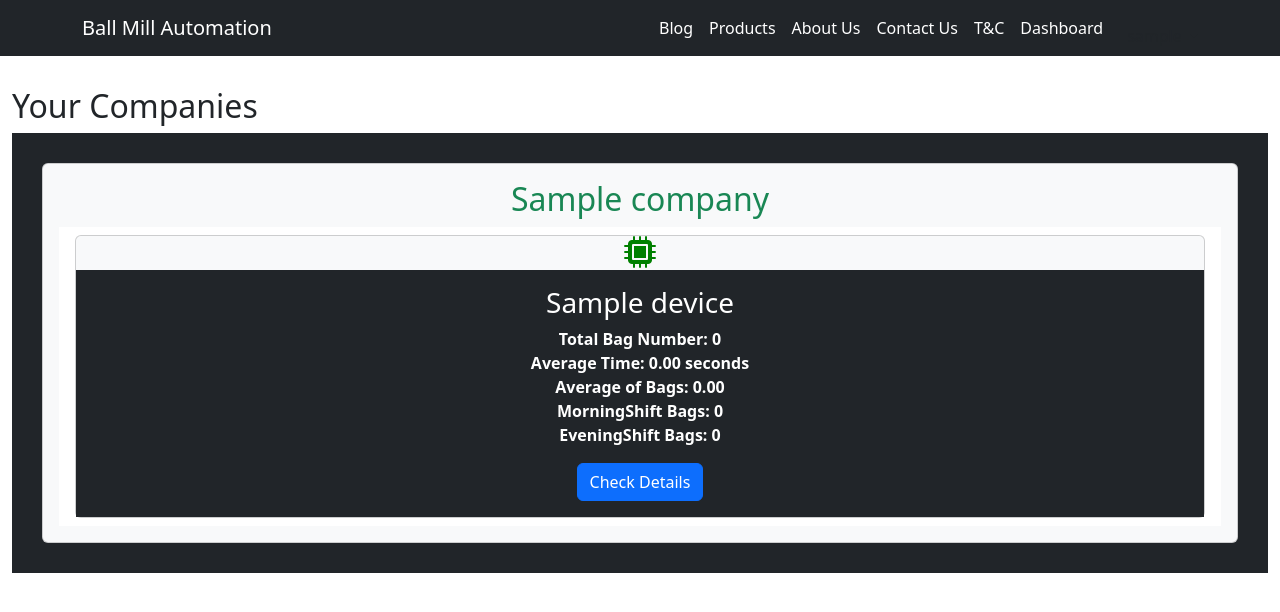
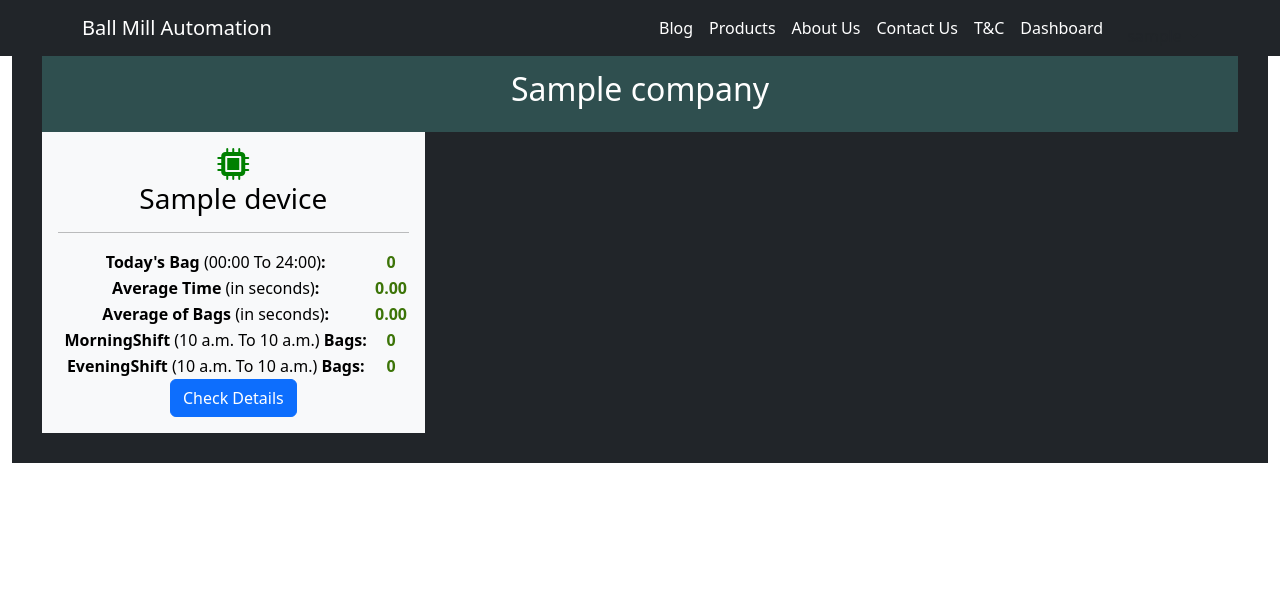
Before and after one commit to sunilmangawa/BallMillProject, a Django app: page /devicedata/dashboard/1/ in a window 1280 px wide. Shown: the top 612 px of the page. Run offline with Django 4.2, Linux system fonts and the light colour scheme; a user stored in the database is signed in; tables that the repository leaves empty hold one stand-in row (values such as "Sample post").

Commit message:
company shift time added to models.py, related

```diff
--- a/accounts/views.py
+++ b/accounts/views.py
@@ -55,7 +55,7 @@ class Login_View(TemplateView):
         if request.user.is_authenticated:
             companies = Company.objects.filter(owner=request.user)
             if companies.count() >= 1:
-                return redirect(reverse('/devicedata/dashboard', kwargs={'pk': request.user.pk}))
+                return redirect(reverse('dashboard', kwargs={'pk': request.user.pk}))
             else:
                 return redirect(reverse('blog'))
         else:
--- a/devicedata/models.py
+++ b/devicedata/models.py
@@ -1,6 +1,8 @@
 # milldata/models.py
 from django.db import models
 from django.contrib.auth import get_user_model
+from datetime import time
+
 class Company(models.Model):
     STATUS_CHOICES = (
         ('active', 'Active'),
@@ -17,6 +19,8 @@ class Company(models.Model):
     owner = models.ForeignKey(get_user_model(), on_delete=models.CASCADE)
     contract_start_date = models.DateField(null=True, blank=True)
     contract_end_date = models.DateField(null=True, blank=True)
+    morning_shift_start_time = models.TimeField(default=time(7, 0))
+    evening_shift_start_time = models.TimeField(default=time(19, 0))
 
     def __str__(self):
         return self.name
--- a/devicedata/templatetags/templatetags.py
+++ b/devicedata/templatetags/templatetags.py
@@ -20,6 +20,9 @@ def querystring(request, **kwargs):
             updated.pop(k, None)
     return updated.urlencode()
 
+@register.filter
+def max_value(value, arg):
+    return max(value, arg)
 
 # @register.filter
 # def divide(value, arg):
--- a/devicedata/views.py
+++ b/devicedata/views.py
@@ -121,11 +121,15 @@ class DashboardView(generic.TemplateView):
 
         now = timezone.localtime(timezone.now())
         today_date = now.date()
-        morning_start_time = timezone.make_aware(datetime.combine(today_date, time(7, 0)))  # 7:00 AM of today
-        evening_start_time = timezone.make_aware(datetime.combine(today_date, time(19, 0)))  # 19:00 of today
 
         for company in companies:
             devices_data = []
+            morning_shift_start_time = company.morning_shift_start_time
+            evening_shift_start_time = company.evening_shift_start_time
+
+            morning_start_time = timezone.make_aware(datetime.combine(today_date, morning_shift_start_time))
+            evening_start_time = timezone.make_aware(datetime.combine(today_date, evening_shift_start_time))
+
             for device in devices.filter(company=company):
                 device_data = {}
                 milldata_today = [data for data in all_milldata_today if data.device_id == device.id]
--- a/templates/dashboard.html
+++ b/templates/dashboard.html
@@ -6,49 +6,65 @@
 <script src="{% static 'dashboard_auto_reload.js' %}"></script>
 {% block content %}
 
-<div class="device" data-device-id="{{ device.pk }}" style="padding-top:5%;"></div>
-  <!-- <h1>Dashboard</h1> -->
+<div class="container-fluid bg-dark text-white" style="padding: 30px;">
   {% if company_devices_data %}
-    <h2>Your Companies</h2>
-    <div class="container-fluid bg-dark text-white" style="padding: 30px;">
-      <div class="row">
-        {% for company_data in company_devices_data %}
-          <div class="col-lg-12 col-md-12">
-            <div class="card bg-light">
-              <div class="card-body">
-                <h2 class="card-title text-center text-success container-fluid">{{ company_data.company.name }}</h2>
-                <ul class="list-group list-group-flush">
-                  {% for device_data in company_data.devices_data %}
-                    <li class="list-group-item">
-                      <div class="card text-center bg-light" >
-                        <span style="color: green;"><i class="fas fa-2x fa-microchip"></i></span>
-                        <!-- <img src="{%static '/images/cpu.svg'%}" class="card-img" width="32" height="32"  alt="..."> -->
-                        <div class="card-body bg-dark">
-                          <h3 class="card-title text-white">{{ device_data.device.name }}</h3>
-                          <p class="card-text">
-                            <span style="color: white; font-weight: 600;">Total Bag Number: {{ device_data.total_bags }}</span><br>
-                            <span style="color: white;  font-weight: 600;">Average Time: {{ device_data.average_time|floatformat:2 }} seconds</span><br>
-                            <span style="color: white;  font-weight: 600;">Average of Bags: {{ device_data.average_only|floatformat:2 }}</span><br>
-                            <span style="color: white;  font-weight: 600;">MorningShift Bags: {{ device_data.morning_shift}}</span><br>
-                            <span style="color: white;  font-weight: 600;">EveningShift Bags: {{ device_data.evening_shift}}</span><br>
-                          </p>
-                          <a href="{% url 'device_detail' company_id=company_data.company.pk pk=device_data.device.pk %}" class="btn btn-primary">Check Details</a>
-                        </div>
-                      </div>
-                    </li>
-                  {% endfor %}
-                </ul>
+    <div class="row">
+      {% for company_data in company_devices_data %}
+        <div class="col">
+          <div class="p-3" style="background-color: darkslategray;">
+            <h2 class="text-center text-white">{{ company_data.company.name }}</h2>
+          </div>
+        </div>
+      {% endfor %}
+    </div>
+    <div class="row row-cols-1 row-cols-md-2 row-cols-lg-3 g-4">
+      {% for company_data in company_devices_data %}
+        {% for device_data in company_data.devices_data %}
+          <div class="col">
+            <div class="bg-light p-3">
+              <div class="text-center text-black">
+                <span style="color: green;"><i class="fas fa-2x fa-microchip"></i></span>
+                <h3>{{ device_data.device.name }}</h3><hr>
+                <!-- <p>
+                  <span style="font-weight: 600; text-align: left;">Total Bag (00:00 To 24:00 ):</span> <span style="font-weight: 900; color: rgb(60, 116, 7); text-align: right;"> {{ device_data.total_bags }}</span><br>
+                  <span style="font-weight: 600; text-align: left;">Average Time: {{ device_data.average_time|floatformat:2 }} seconds</span><br>
+                  <span style="font-weight: 600;">Average of Bags: {{ device_data.average_only|floatformat:2 }}</span><br>
+                  <span style="font-weight: 600;">MorningShift ({{ company_data.company.morning_shift_start_time }} To {{ company_data.company.evening_shift_start_time }}) Bags: {{ device_data.morning_shift}} </span><br>
+                  <span style="font-weight: 600;">EveningShift ({{ company_data.company.evening_shift_start_time }} To {{ company_data.company.morning_shift_start_time }}) Bags:   {{ device_data.evening_shift}} </span><br>
+                </p> -->
+                <table style="border: none; width: 100%;">
+                  <tr>
+                    <td><span style="font-weight: 600;">Today's Bag <sapn style="font-weight: 100;">(00:00 To 24:00)</sapn>:</span></td>
+                    <td><span style="font-weight: 900; color: rgb(60, 116, 7);">{{ device_data.total_bags }}</span></td>
+                  </tr>
+                  <tr>
+                    <td><span style="font-weight: 600;">Average Time <sapn style="font-weight: 100;">(in seconds)</sapn>:</span></td>
+                    <td><span style="font-weight: 900; color: rgb(60, 116, 7);">{{ device_data.average_time|floatformat:2 }} </span></td>
+                  </tr>
+                  <tr>
+                    <td><span style="font-weight: 600;">Average of Bags <sapn style="font-weight: 100;">(in seconds)</sapn>:</span></td>
+                    <td><span style="font-weight: 900; color: rgb(60, 116, 7);">{{ device_data.average_only|floatformat:2 }}</span></td>
+                  </tr>
+                  <tr>
+                    <td><span style="font-weight: 600;">MorningShift <sapn style="font-weight: 100;">({{ company_data.company.morning_shift_start_time }} To {{ company_data.company.evening_shift_start_time }})</sapn> Bags:</span></td>
+                    <td><span style="font-weight: 900; color: rgb(60, 116, 7);">{{ device_data.morning_shift}}</span></td>
+                  </tr>
+                  <tr>
+                    <td><span style="font-weight: 600;">EveningShift <sapn style="font-weight: 100;">({{ company_data.company.evening_shift_start_time }} To {{ company_data.company.morning_shift_start_time }})</sapn> Bags:</span></td>
+                    <td><span style="font-weight: 900; color: rgb(60, 116, 7);">{{ device_data.evening_shift}}</span></td>
+                  </tr>
+                </table>
+                <!-- <h4>Average of last:<br>L5 = {{avg_L5|floatformat:2 }}<br>L10 = {{avg_L10|floatformat:2 }}<br>L15 = {{avg_L15|floatformat:2 }}<br>L20 = {{avg_L20|floatformat:2 }}<br></h4> -->
+                <a href="{% url 'device_detail' company_id=company_data.company.pk pk=device_data.device.pk %}" class="btn btn-primary">Check Details</a>
               </div>
             </div>
           </div>
         {% endfor %}
-      </div>
+      {% endfor %}
     </div>
-
-
-
   {% else %}
     <p>You don't have any companies yet.</p>
   {% endif %}
 </div>
+
 {% endblock %}
```
Also changed, not shown: templates/device_detail.html (+6 -4 lines), devicedata/migrations/0003_company_evening_shift_start_time_and_more.py (added).
